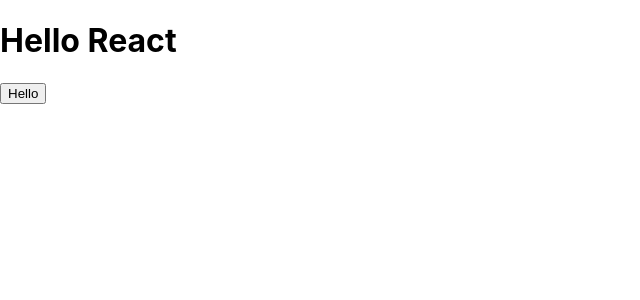
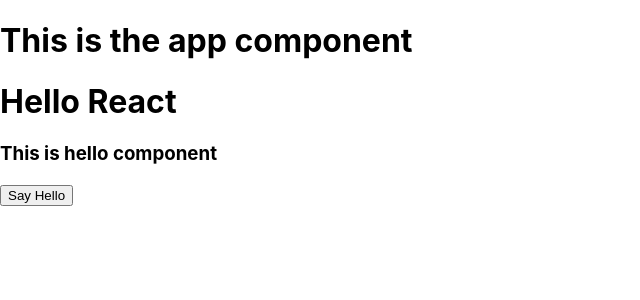
Before and after one commit to quantum93/projectreact, a React (Create React App) app: page / in a window 1280 px wide. Shown: the top 300 px of the page, without its empty margins (0-640 px from the left). Built offline with nearby package versions, Linux system fonts and the light colour scheme.

Commit message:
It separates components

```diff
--- a/src/App.js
+++ b/src/App.js
@@ -1,14 +1,12 @@
 import React from 'react';
+import Hello from './sayHello';
 
 function App() {
 
-  const sayHello = () => {console.log("hello");}
-  // const counter = 0;
-
   return(
     <div>
-      <h1>Hello React</h1>
-      <button onClick={sayHello}>Hello</button>
+      <h1>This is the app component</h1>
+      <Hello />
     </div>
   );
 }
--- /dev/null
+++ b/src/sayHello.js
@@ -0,0 +1,17 @@
+import React from 'react';
+
+function Hello () {
+
+  const sayHello = () => {console.log("hello");}
+  // const counter = 0;
+
+  return(
+    <div>
+      <h1>Hello React</h1>
+      <h3>This is hello component</h3>
+      <button onClick={sayHello}>Say Hello</button>
+    </div>
+  )
+}
+
+export default Hello;
```
